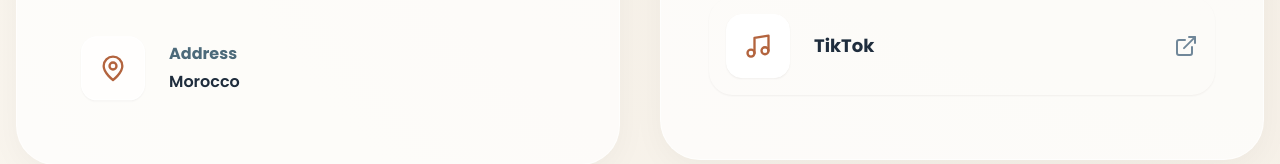
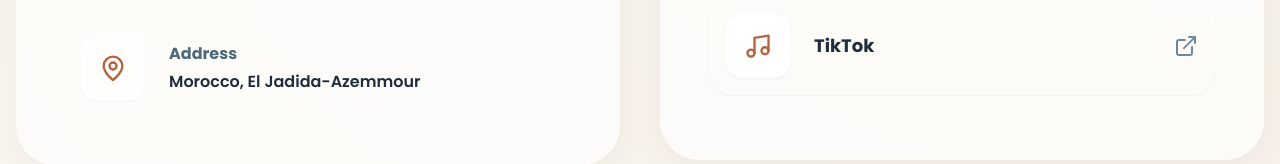
Before and after one commit to AdRohal/AnimalSiteWeb, a React (Vite) app in the folder frontend/: page /contact in a window 1280 px wide. Shown: the part 772-936 px from the top of the page. Built offline with nearby package versions, Linux system fonts and the light colour scheme; no server answers.

Commit message:
feat: implement Contact and Donations pages with associated utility and component assets

```diff
--- a/frontend/src/components/Footer.jsx
+++ b/frontend/src/components/Footer.jsx
@@ -29,7 +29,7 @@ const Footer = () => {
           <div>
             <p className="font-semibold mb-3">{t('support')}</p>
             <a href="/donations" className="block text-dark-200 mb-2">{t('donateByPaypal')}</a>
-            <a href={`tel:${contact?.phone || '+212684332442'}`} className="block text-dark-200 inline-flex items-center gap-2"><Phone size={15}/> {contact?.phone || '+212 684332442'}</a>
+            <a href={`tel:${contact?.phone || '+212684332442'}`} className="block text-dark-200 inline-flex items-center gap-2"><Phone size={15}/> <span dir="ltr">{contact?.phone || '+212 684332442'}</span></a>
             <a href={`mailto:${contact?.email || 'associationanimalsrescue@gmail.com'}`} className="block text-dark-200 mt-2 inline-flex items-center gap-2"><Mail size={15}/> {contact?.email || 'associationanimalsrescue@gmail.com'}</a>
           </div>
           <div>
--- a/frontend/src/pages/Contact.jsx
+++ b/frontend/src/pages/Contact.jsx
@@ -61,7 +61,7 @@ const Contact = () => {
                       </div>
                       <div className="flex-1 min-w-0">
                         <h3 className="font-bold text-dark-500 mb-1">{t('phone')}</h3>
-                        <a href={`tel:${contact.phone}`} className="text-dark-800 hover:text-primary-600 font-bold text-lg transition-colors break-words">
+                        <a href={`tel:${contact.phone}`} dir="ltr" className="inline-block text-dark-800 hover:text-primary-600 font-bold text-lg transition-colors break-words">
                           {contact.phone}
                         </a>
                       </div>
@@ -79,7 +79,8 @@ const Contact = () => {
                           href={`https://wa.me/${contact.whatsapp.replace(/\D/g, '')}`}
                           target="_blank"
                           rel="noopener noreferrer"
-                          className="text-dark-800 hover:text-primary-600 font-bold text-lg transition-colors break-words"
+                          dir="ltr"
+                          className="inline-block text-dark-800 hover:text-primary-600 font-bold text-lg transition-colors break-words"
                         >
                           {contact.whatsapp}
                         </a>
@@ -94,7 +95,11 @@ const Contact = () => {
                       </div>
                       <div className="flex-1 min-w-0">
                         <h3 className="font-bold text-dark-500 mb-1">{t('address')}</h3>
-                        <p className="text-dark-800 font-semibold break-words">{contact.address}</p>
+                        <p className="text-dark-800 font-semibold break-words">
+                          {contact.address === 'Morocco' || contact.address === 'Morocco, El Jadida-Azemmour'
+                            ? t('addressValue')
+                            : contact.address}
+                        </p>
                       </div>
                     </div>
                   )}
--- a/frontend/src/pages/Donations.jsx
+++ b/frontend/src/pages/Donations.jsx
@@ -1,7 +1,7 @@
 import React, { useState } from 'react';
 import { useLanguage } from '../contexts/LanguageContext';
 import { useBanking } from '../contexts/BankingContext';
-import { Heart, Copy, Check, PawPrint, Stethoscope, Home as HomeIcon, CreditCard, Landmark } from 'lucide-react';
+import { Heart, Copy, Check, PawPrint, Stethoscope, Home as HomeIcon, CreditCard, Landmark, Info } from 'lucide-react';
 
 const Donations = () => {
   const { t, language } = useLanguage();
@@ -114,8 +114,9 @@ const Donations = () => {
                 </div>
 
                 <div className="bg-primary-500/10 border border-primary-500/20 rounded-2xl p-5 text-sm text-dark-700 font-medium">
-                  <p className="font-bold text-primary-800 mb-2">
-                    {language === 'ar' ? '📝 تعليمات التحويل:' : '📝 Transfer Instructions:'}
+                  <p className="font-bold text-primary-800 mb-2 flex items-center gap-2">
+                    <Info size={18} className="text-primary-600" />
+                    {language === 'ar' ? 'تعليمات التحويل:' : 'Transfer Instructions:'}
                   </p>
                   <ul className="space-y-2">
                     <li>{language === 'ar' ? '• انسخ رقم الحساب أعلاه' : '• Copy the account number above'}</li>
--- a/frontend/src/utils/fallbackData.js
+++ b/frontend/src/utils/fallbackData.js
@@ -9,7 +9,7 @@ export const fallbackContact = {
   phone: '+212 684332442',
   email: 'associationanimalsrescue@gmail.com',
   whatsapp: '+212 684332442',
-  address: 'Morocco',
+  address: 'Morocco, El Jadida-Azemmour',
 };
 
 export const fallbackBanking = {
--- a/frontend/src/utils/translations.js
+++ b/frontend/src/utils/translations.js
@@ -68,6 +68,7 @@ export const translations = {
     phone: 'Phone',
     whatsapp: 'WhatsApp',
     address: 'Address',
+    addressValue: 'Morocco, El Jadida-Azemmour',
     name: 'Name',
     email: 'Email',
     message: 'Message',
@@ -218,6 +219,7 @@ export const translations = {
     phone: 'الهاتف',
     whatsapp: 'واتساب',
     address: 'العنوان',
+    addressValue: 'المغرب، الجديدة - أزمور',
     name: 'الاسم',
     email: 'البريد الإلكتروني',
     message: 'الرسالة',
@@ -312,7 +314,7 @@ export const translations = {
     contactTitle: 'Contactez-nous', contactSubtitle: 'Des questions ? Écrivez-nous', contactInfo: 'Infos de contact', contactInfoSubtitle: 'Informations affichées sur le site.',
     contactSaved: 'Contact enregistré.', contactSaveError: 'Impossible d’enregistrer le contact.', bankingInfo: 'Informations bancaires', bankingInfoSubtitle: 'Ajoutez PayPal et RIB.',
     paypal: 'Email PayPal', bankRib: 'RIB', bankingSaved: 'Infos bancaires enregistrées.', bankingSaveError: 'Impossible d’enregistrer les infos bancaires.',
-    phone: 'Téléphone', whatsapp: 'WhatsApp', address: 'Adresse', name: 'Nom', email: 'Email', message: 'Message', send: 'Envoyer le message',
+    phone: 'Téléphone', whatsapp: 'WhatsApp', address: 'Adresse', addressValue: 'Maroc, El Jadida-Azemmour', name: 'Nom', email: 'Email', message: 'Message', send: 'Envoyer le message',
     login: 'Connexion', logout: 'Déconnexion', dashboard: 'Tableau de bord', settings: 'Paramètres', username: "Nom d'utilisateur", password: 'Mot de passe',
     addPost: 'Ajouter une publication', editPost: 'Modifier la publication', deletePost: 'Supprimer la publication', postCreated: 'Publication créée.', postUpdated: 'Publication mise à jour.', postDeleted: 'Publication supprimée.',
     postSaveError: 'Erreur lors de la sauvegarde.', postDeleteError: 'Erreur lors de la suppression.', title: 'Titre', description: 'Description', mediaType: 'Type de média', image: 'Image', video: 'Vidéo',
```
